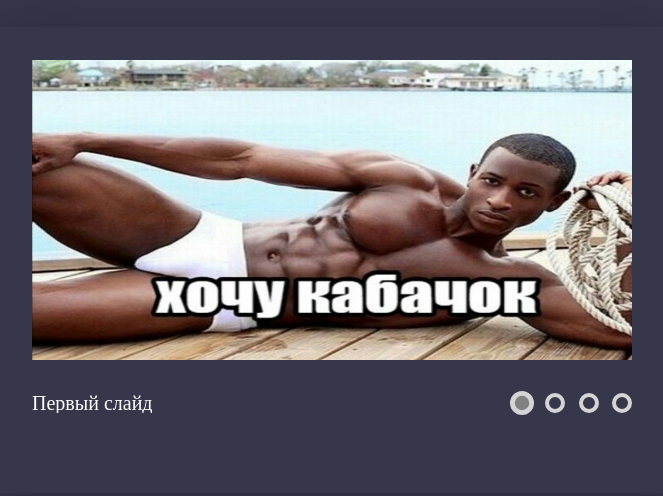
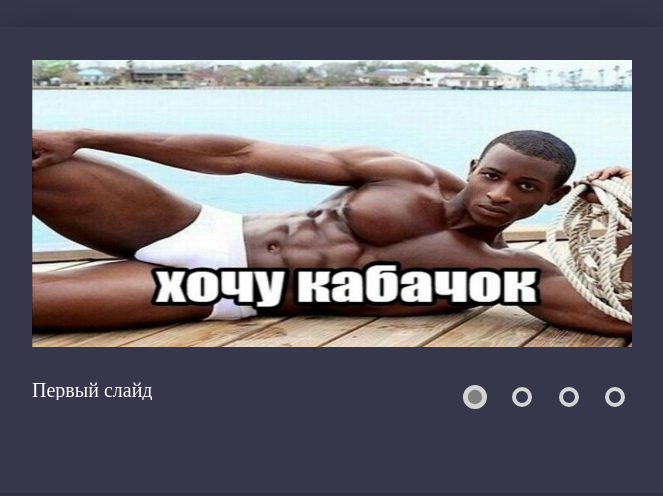
Before and after one commit to kaddlz/cssMemeSlider, a plain HTML site: page cssMemeSlider/index.html in a window 1280 px wide. Shown: the part 140-636 px from the top of the page, without its empty margins (308-971 px from the left). Drawn offline with Linux system fonts and the light colour scheme.

Commit message:
feat: add extended click area for radio buttons (Mon, Sep 18, 2023 11:15:59 AM)

```diff
--- a/cssMemeSlider/css/style.css
+++ b/cssMemeSlider/css/style.css
@@ -81,7 +81,15 @@
 }
 
 .paging {
-  display: block;
+  display: flex;
+  justify-content: center;
+  align-items: center;
+  width: 5rem;
+  height: 5rem;
+  cursor: pointer;
+}
+
+.paging__button {
   width: 3rem;
   height: 3rem;
   background-color: transparent;
@@ -91,11 +99,11 @@
   border: 0.7rem solid rgb(212, 212, 212);
 }
 
-.paging:active {
+.paging:active .paging__button {
   border-color: #fff;
 }
 
-.paging:hover {
+.paging:hover .paging__button {
   scale: 1.4;
 }
 
@@ -132,22 +140,22 @@
   margin-left: -300%;
 }
 
-#slide1:checked~.slider .footer .paging--1 {
+#slide1:checked~.slider .footer .paging--1 .paging__button {
   scale: 1.2;
   background-color: gray;
 }
 
-#slide2:checked~.slider .footer .paging--2 {
+#slide2:checked~.slider .footer .paging--2 .paging__button {
   scale: 1.1;
   background-color: gray;
 }
 
-#slide3:checked~.slider .footer .paging--3 {
+#slide3:checked~.slider .footer .paging--3 .paging__button {
   scale: 1.1;
   background-color: gray;
 }
 
-#slide4:checked~.slider .footer .paging--4 {
+#slide4:checked~.slider .footer .paging--4 .paging__button {
   scale: 1.1;
   background-color: gray;
 }
--- a/cssMemeSlider/index.html
+++ b/cssMemeSlider/index.html
@@ -35,10 +35,18 @@
           </div>
         </div>
         <div class="controls">
-          <label class="paging paging--1" for="slide1"></label>
-          <label class="paging paging--2" for="slide2"></label>
-          <label class="paging paging--3" for="slide3"></label>
-          <label class="paging paging--4" for="slide4"></label>
+          <label class="paging paging--1" for="slide1">
+            <div class="paging__button"></div>
+          </label>
+          <label class="paging paging--2" for="slide2">
+            <div class="paging__button"></div>
+          </label>
+          <label class="paging paging--3" for="slide3">
+            <div class="paging__button"></div>
+          </label>
+          <label class="paging paging--4" for="slide4">
+            <div class="paging__button"></div>
+          </label>
         </div>
       </div>
     </div>
```
